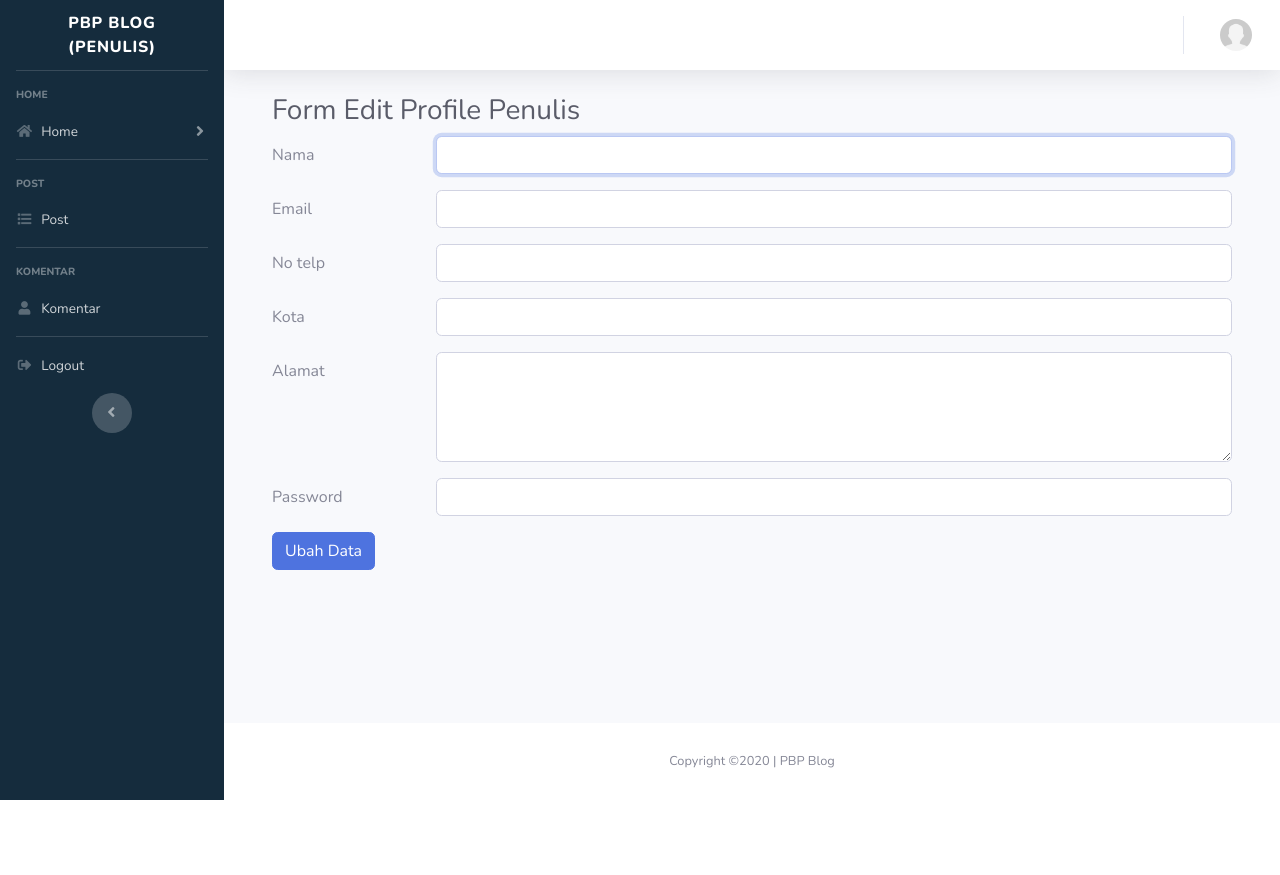
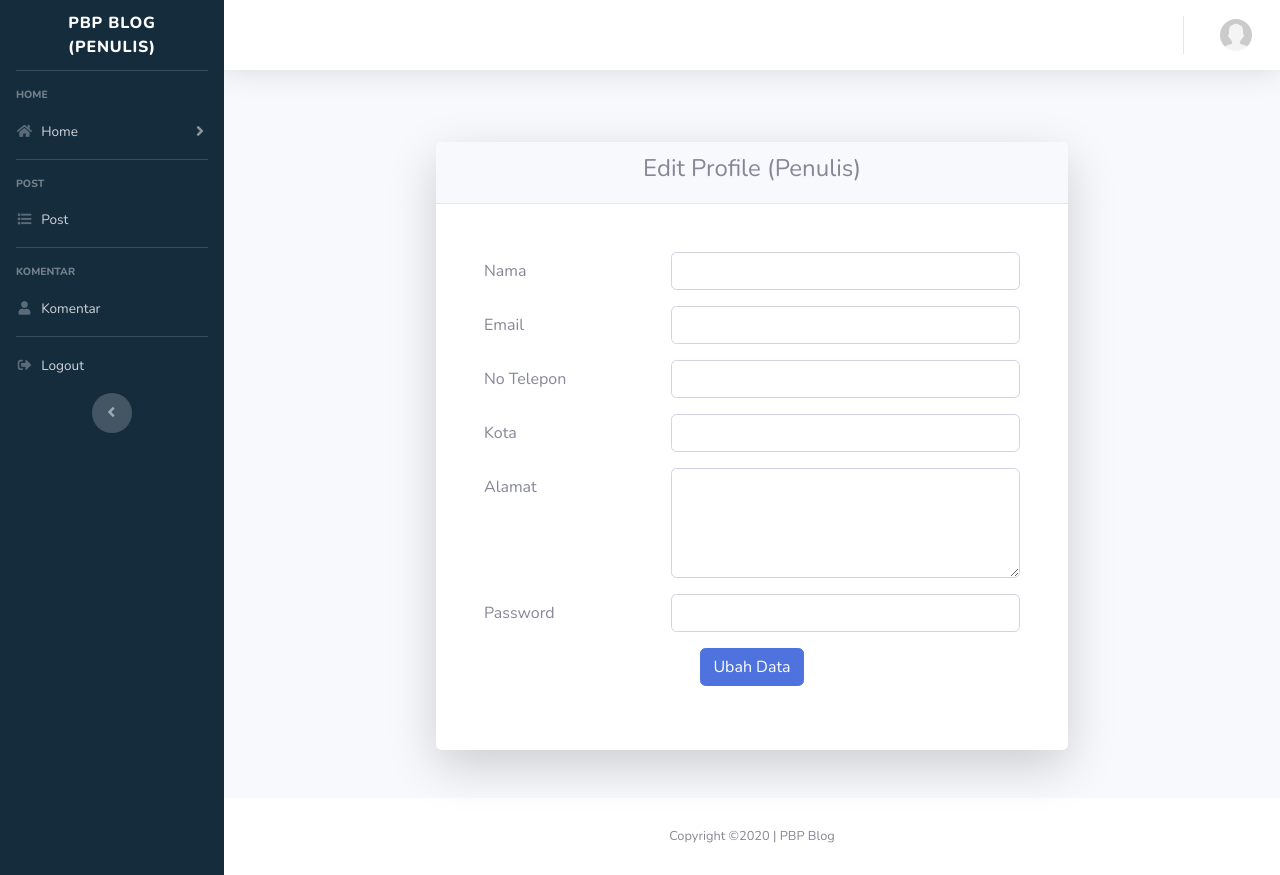
Before and after one commit to HusniFadhilah/pbp-blog, a CodeIgniter 4 app: template app/Views/penulis/profile/edit_profile.php in a window 1280 px wide. Before the commit the page ends 800 px from the top, so only its background shows below. Run offline with PHP 8.4 and a stand-in for CodeIgniter, Linux system fonts and the light colour scheme; the template is opened without the code that fills it, so the values that code supplies are empty; some libraries are stand-ins or nearby versions.

Commit message:
Finalisasi edit profil penulis

```diff
--- a/app/Views/penulis/profile/edit_profile.php
+++ b/app/Views/penulis/profile/edit_profile.php
@@ -6,75 +6,104 @@
     <div class="container">
         <div class="row">
             <div class="col">
-            <h2 class="h3 mb-2 text-gray-800">Form Edit Profile Penulis</h2>
                 <div class="flash-data" data-text="<?= session()->getFlashdata('text'); ?>"
                      data-title="<?= session()->getFlashdata('title'); ?>"
                      data-icon="<?= session()->getFlashdata('icon'); ?>">
                 </div>
+                <div class="row justify-content-center">
+                    <div class="col-lg-8">
+                        <div class="card o-hidden border-0 shadow-lg my-5">
+                            <div class="card-header">
+                                <div class="d-flex justify-content-center">
+                                    <h1 class="h4 text-gray-600">Edit Profile (Penulis)
+                                </div>
+                            </div>
+                            <div class="card-body p-0">
+                                <!-- Nested Row within Card Body -->
+                                <div class="row">
+                                    <div class="col-lg col-sm col-md">
+                                        <div class="p-lg-5 p-5">
                                             <form action="/penulis/update/<?= $penulis['idpenulis']; ?>" method="post">
                                                 <?= csrf_field(); ?>
                                                 <div class="form-group row">
-                    <label for="nama" class="col-sm-2 col-form-label">Nama</label>
-                    <div class="col-sm-10">
-                        <input type="text" class="form-control <?= ($validation->hasError('nama')) ?
-                            'is-invalid' : ''; ?>" name="nama" autofocus value="<?= old('nama') ?? $penulis['nama'] ?>">
+                                                    <label for="nama" class="col-sm-4 col-form-label">Nama</label>
+                                                    <div class="col-sm-8">
+                                                        <input type="text"
+                                                               class="form-control <?= ($validation->hasError('nama')) ?
+                                                                   'is-invalid' : ''; ?>" name="nama" <?= ($validation->hasError('nama')) ?
+                                                            'autofocus' : ''; ?>
+                                                               value="<?= old('nama') ?? $penulis['nama'] ?>">
                                                         <div class="invalid-feedback">
                                                             <?= $validation->getError('nama'); ?>
                                                         </div>
                                                     </div>
                                                 </div>
                                                 <div class="form-group row">
-                    <label for="email" class="col-sm-2 col-form-label">Email</label>
-                    <div class="col-sm-10">
-                        <input type="email" class="form-control <?= ($validation->hasError('email')) ?
-                            'is-invalid' : ''; ?>" name="email" autofocus value="<?= old('email') ?? $penulis['email'] ?>">
+                                                    <label for="email" class="col-sm-4 col-form-label">Email</label>
+                                                    <div class="col-sm-8">
+                                                        <input type="text"
+                                                               class="form-control <?= ($validation->hasError('email')) ?
+                                                                   'is-invalid' : ''; ?>" name="email" <?= ($validation->hasError('email')) ?
+                                                            'autofocus' : ''; ?>
+                                                               value="<?= old('email') ?? $penulis['email'] ?>">
                                                         <div class="invalid-feedback">
                                                             <?= $validation->getError('email'); ?>
                                                         </div>
                                                     </div>
                                                 </div>
                                                 <div class="form-group row">
-                    <label for="no_telp" class="col-sm-2 col-form-label">No telp</label>
-                    <div class="col-sm-10">
-                        <input type="text" class="form-control <?= ($validation->hasError('no_telp')) ?
-                            'is-invalid' : ''; ?>" name="no_telp" autofocus value="<?= old('no_telp') ?? $penulis['no_telp'] ?>">
+                                                    <label for="no_telp" class="col-sm-4 col-form-label">No Telepon</label>
+                                                    <div class="col-sm-8">
+                                                        <input type="text"
+                                                               class="form-control <?= ($validation->hasError('no_telp')) ?
+                                                                   'is-invalid' : ''; ?>" name="no_telp" <?= ($validation->hasError('no_telp')) ?
+                                                            'autofocus' : ''; ?>
+                                                               value="<?= old('no_telp') ?? $penulis['no_telp'] ?>">
                                                         <div class="invalid-feedback">
-                            <?= $validation->getError('email'); ?>
+                                                            <?= $validation->getError('no_telp'); ?>
                                                         </div>
                                                     </div>
                                                 </div>
                                                 <div class="form-group row">
-                    <label for="kota" class="col-sm-2 col-form-label">Kota</label>
-                    <div class="col-sm-10">
-                        <input type="text" class="form-control <?= ($validation->hasError('kota')) ?
-                            'is-invalid' : ''; ?>" name="kota" autofocus value="<?= old('kota') ?? $penulis['kota'] ?>">
+                                                    <label for="kota" class="col-sm-4 col-form-label">Kota</label>
+                                                    <div class="col-sm-8">
+                                                        <input type="text"
+                                                               class="form-control <?= ($validation->hasError('kota')) ?
+                                                                   'is-invalid' : ''; ?>" name="kota" <?= ($validation->hasError('kota')) ?
+                                                            'autofocus' : ''; ?>
+                                                               value="<?= old('kota') ?? $penulis['kota'] ?>">
                                                         <div class="invalid-feedback">
                                                             <?= $validation->getError('kota'); ?>
                                                         </div>
                                                     </div>
                                                 </div>
                                                 <div class="form-group row">
-                    <label for="alamat" class="col-sm-2 col-form-label">Alamat</label>
-                    <div class="col-sm-10">
+                                                    <label for="alamat" class="col-sm-4 col-form-label">Alamat</label>
+                                                    <div class="col-sm-8">
                         <textarea class="form-control <?= ($validation->hasError('alamat')) ?
-                            'is-invalid' : ''; ?>" name="alamat" rows="4" cols="50" autofocus><?= old('alamat') ?? $penulis['alamat'] ?></textarea>
+                            'is-invalid' : ''; ?>" name="alamat" rows="4" cols="50"
+                                  <?= ($validation->hasError('alamat')) ?
+                                      'autofocus' : ''; ?>><?= old('alamat') ?? $penulis['alamat'] ?></textarea>
                                                         <div class="invalid-feedback">
                                                             <?= $validation->getError('alamat'); ?>
                                                         </div>
                                                     </div>
                                                 </div>
                                                 <div class="form-group row">
-                    <label for="password" class="col-sm-2 col-form-label">Password</label>
-                    <div class="col-sm-10">
-                        <input type="password" class="form-control <?= ($validation->hasError('password')) ?
-                            'is-invalid' : ''; ?>" name="password" autofocus>
+                                                    <label for="password"
+                                                           class="col-sm-4 col-form-label">Password</label>
+                                                    <div class="col-sm-8">
+                                                        <input type="password"
+                                                               class="form-control <?= ($validation->hasError('password')) ?
+                                                                   'is-invalid' : ''; ?>" name="password" <?= ($validation->hasError('password')) ?
+                                                            'autofocus' : ''; ?>>
                                                         <div class="invalid-feedback">
                                                             <?= $validation->getError('password'); ?>
                                                         </div>
                                                     </div>
                                                 </div>
-                <div class="form-group row">
-                    <div class="col-sm-10">
+                                                <div class="form-group row justify-content-center">
+                                                    <div class="col-auto">
                                                         <button type="submit" class="btn btn-primary">Ubah Data</button>
                                                     </div>
                                                 </div>
@@ -82,6 +111,13 @@
                                         </div>
                                     </div>
                                 </div>
+                            </div>
+                        </div>
+                    </div>
+                </div>
+            </div>
+        </div>
+    </div>
 
     <!-- AKHIR ISI KONTEN -->
 
```
Also changed, not shown: app/Controllers/Penulis.php (+12 -12 lines). Lines whose indentation alone changed are shown as unchanged.
